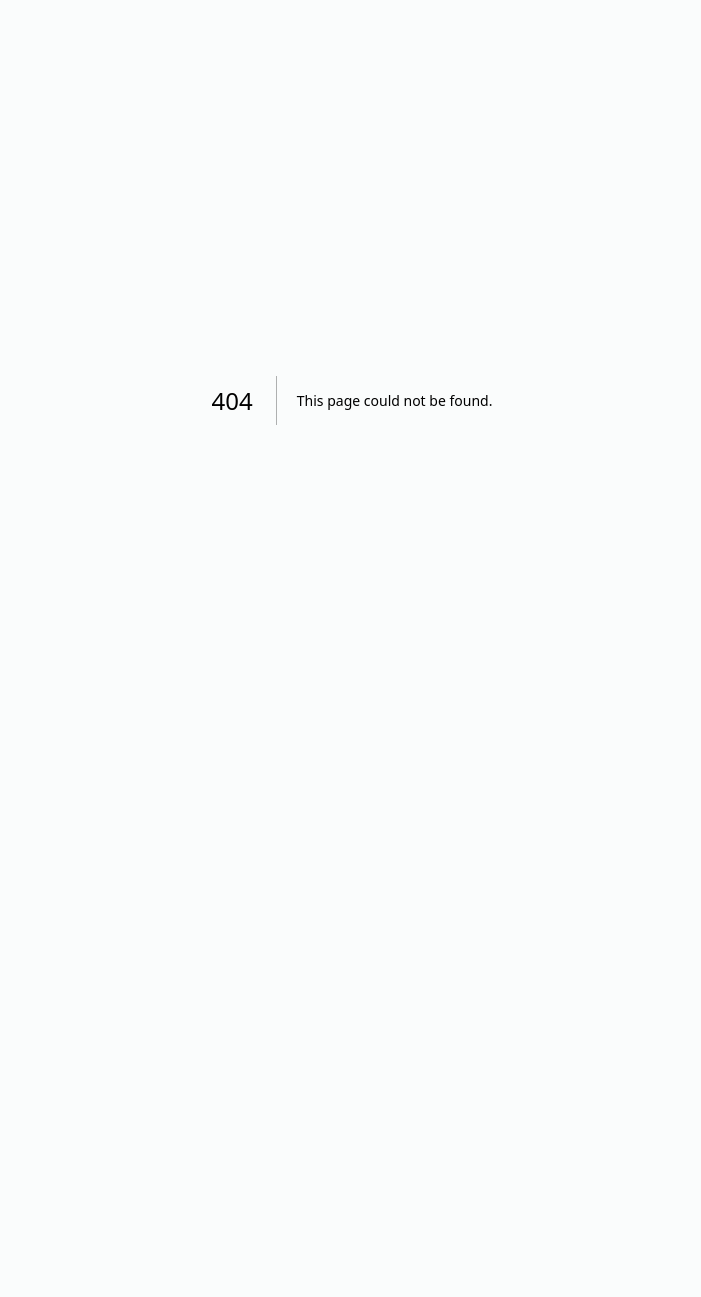
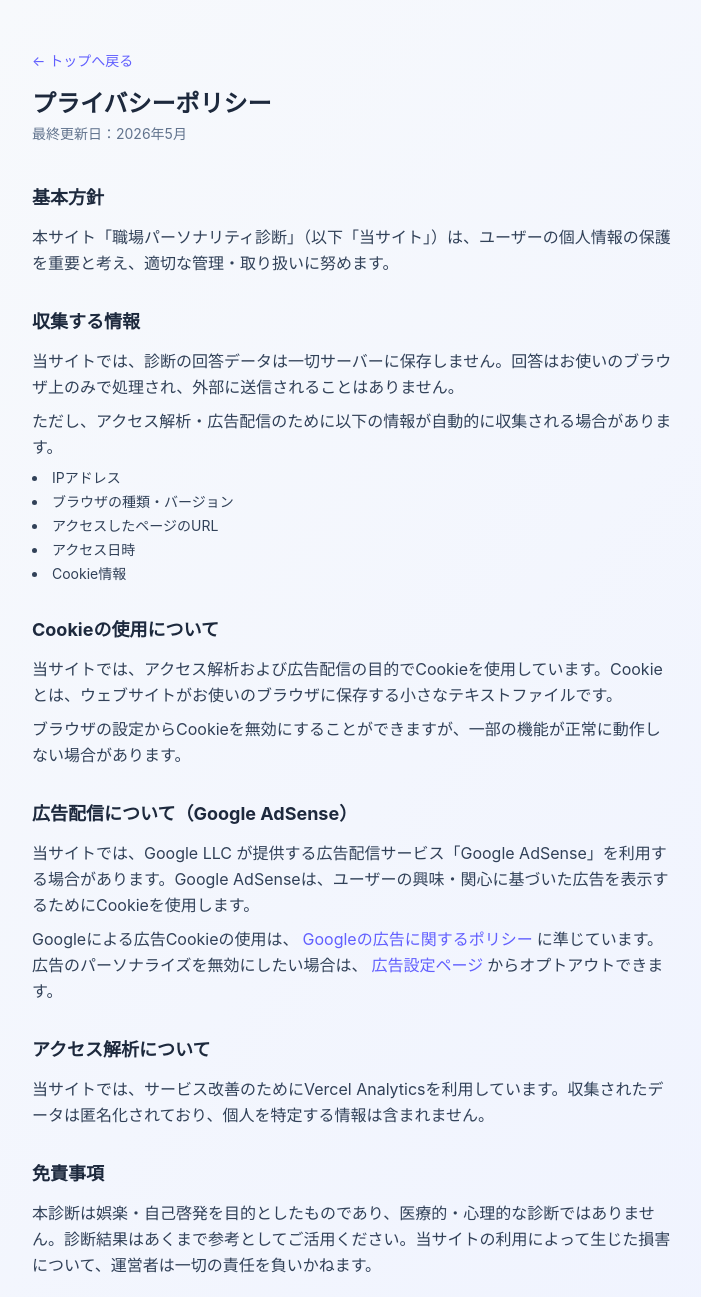
Before and after one commit to fanta668/mbti-personality-diagnosis, a Next.js app: page /privacy in a window 1280 px wide. Before the commit this address had no page. Shown: the top 1297 px of the page, without its empty margins (288-989 px from the left). Before the commit the page ends 800 px from the top, so only its background shows below. Built offline with nearby package versions, Linux system fonts and the light colour scheme.

Commit message:
プライバシーポリシーページ追加・フッターリンク追加

```diff
--- a/app/page.tsx
+++ b/app/page.tsx
@@ -112,6 +112,13 @@ export default function TopPage() {
             ※ 本診断は娯楽・自己啓発を目的としたものです。医療・心理的診断ではありません。
           </p>
         </motion.div>
+
+        {/* フッター */}
+        <footer className="mt-16 pt-6 border-t border-slate-200 text-center">
+          <Link href="/privacy" className="text-xs text-slate-400 hover:text-slate-600 hover:underline">
+            プライバシーポリシー
+          </Link>
+        </footer>
       </main>
     </div>
   )
--- /dev/null
+++ b/app/privacy/page.tsx
@@ -0,0 +1,127 @@
+import type { Metadata } from 'next'
+import Link from 'next/link'
+
+export const metadata: Metadata = {
+  title: 'プライバシーポリシー',
+  description: '職場パーソナリティ診断のプライバシーポリシーページです。',
+}
+
+export default function PrivacyPage() {
+  return (
+    <div className="min-h-screen bg-gradient-to-br from-slate-50 to-indigo-50">
+      <div className="max-w-2xl mx-auto px-4 py-12">
+
+        {/* ヘッダー */}
+        <div className="mb-10">
+          <Link href="/" className="text-indigo-500 text-sm hover:underline">
+            ← トップへ戻る
+          </Link>
+          <h1 className="text-2xl font-bold text-slate-800 mt-4">
+            プライバシーポリシー
+          </h1>
+          <p className="text-slate-500 text-sm mt-1">最終更新日：2026年5月</p>
+        </div>
+
+        <div className="space-y-8 text-slate-700 leading-relaxed">
+
+          <section>
+            <h2 className="text-lg font-bold text-slate-800 mb-3">基本方針</h2>
+            <p>
+              本サイト「職場パーソナリティ診断」（以下「当サイト」）は、ユーザーの個人情報の保護を重要と考え、適切な管理・取り扱いに努めます。
+            </p>
+          </section>
+
+          <section>
+            <h2 className="text-lg font-bold text-slate-800 mb-3">収集する情報</h2>
+            <p>
+              当サイトでは、診断の回答データは一切サーバーに保存しません。回答はお使いのブラウザ上のみで処理され、外部に送信されることはありません。
+            </p>
+            <p className="mt-2">
+              ただし、アクセス解析・広告配信のために以下の情報が自動的に収集される場合があります。
+            </p>
+            <ul className="list-disc list-inside mt-2 space-y-1 text-sm">
+              <li>IPアドレス</li>
+              <li>ブラウザの種類・バージョン</li>
+              <li>アクセスしたページのURL</li>
+              <li>アクセス日時</li>
+              <li>Cookie情報</li>
+            </ul>
+          </section>
+
+          <section>
+            <h2 className="text-lg font-bold text-slate-800 mb-3">Cookieの使用について</h2>
+            <p>
+              当サイトでは、アクセス解析および広告配信の目的でCookieを使用しています。Cookieとは、ウェブサイトがお使いのブラウザに保存する小さなテキストファイルです。
+            </p>
+            <p className="mt-2">
+              ブラウザの設定からCookieを無効にすることができますが、一部の機能が正常に動作しない場合があります。
+            </p>
+          </section>
+
+          <section>
+            <h2 className="text-lg font-bold text-slate-800 mb-3">広告配信について（Google AdSense）</h2>
+            <p>
+              当サイトでは、Google LLC が提供する広告配信サービス「Google AdSense」を利用する場合があります。Google AdSenseは、ユーザーの興味・関心に基づいた広告を表示するためにCookieを使用します。
+            </p>
+            <p className="mt-2">
+              Googleによる広告Cookieの使用は、
+              <a
+                href="https://policies.google.com/technologies/ads"
+                target="_blank"
+                rel="noopener noreferrer"
+                className="text-indigo-500 hover:underline mx-1"
+              >
+                Googleの広告に関するポリシー
+              </a>
+              に準じています。広告のパーソナライズを無効にしたい場合は、
+              <a
+                href="https://www.google.com/settings/ads"
+                target="_blank"
+                rel="noopener noreferrer"
+                className="text-indigo-500 hover:underline mx-1"
+              >
+                広告設定ページ
+              </a>
+              からオプトアウトできます。
+            </p>
+          </section>
+
+          <section>
+            <h2 className="text-lg font-bold text-slate-800 mb-3">アクセス解析について</h2>
+            <p>
+              当サイトでは、サービス改善のためにVercel Analyticsを利用しています。収集されたデータは匿名化されており、個人を特定する情報は含まれません。
+            </p>
+          </section>
+
+          <section>
+            <h2 className="text-lg font-bold text-slate-800 mb-3">免責事項</h2>
+            <p>
+              本診断は娯楽・自己啓発を目的としたものであり、医療的・心理的な診断ではありません。診断結果はあくまで参考としてご活用ください。当サイトの利用によって生じた損害について、運営者は一切の責任を負いかねます。
+            </p>
+          </section>
+
+          <section>
+            <h2 className="text-lg font-bold text-slate-800 mb-3">プライバシーポリシーの変更</h2>
+            <p>
+              本ポリシーは、必要に応じて予告なく変更する場合があります。変更後のポリシーは本ページに掲載した時点で効力を発するものとします。
+            </p>
+          </section>
+
+          <section>
+            <h2 className="text-lg font-bold text-slate-800 mb-3">お問い合わせ</h2>
+            <p>
+              本ポリシーに関するお問い合わせは、X（旧Twitter）のDMにてご連絡ください。
+            </p>
+          </section>
+
+        </div>
+
+        <div className="mt-12 pt-6 border-t border-slate-200 text-center">
+          <Link href="/" className="text-indigo-500 hover:underline text-sm">
+            ← トップページへ戻る
+          </Link>
+        </div>
+      </div>
+    </div>
+  )
+}
--- a/app/result/[typeCode]/ResultPageClient.tsx
+++ b/app/result/[typeCode]/ResultPageClient.tsx
@@ -1,5 +1,6 @@
 "use client"
 
+import Link from "next/link"
 import { useParams } from "next/navigation"
 import { motion } from "framer-motion"
 import { AnimatedRadarChart } from "@/components/animated-radar-chart"
@@ -209,6 +210,14 @@ export default function ResultPageClient() {
               <br />
               結果はあくまで参考としてご活用ください。
             </p>
+            <div className="mt-4 flex justify-center gap-6">
+              <Link href="/" className="text-xs text-muted-foreground/50 hover:text-muted-foreground hover:underline">
+                トップへ戻る
+              </Link>
+              <Link href="/privacy" className="text-xs text-muted-foreground/50 hover:text-muted-foreground hover:underline">
+                プライバシーポリシー
+              </Link>
+            </div>
           </motion.footer>
         </div>
       </main>
```
